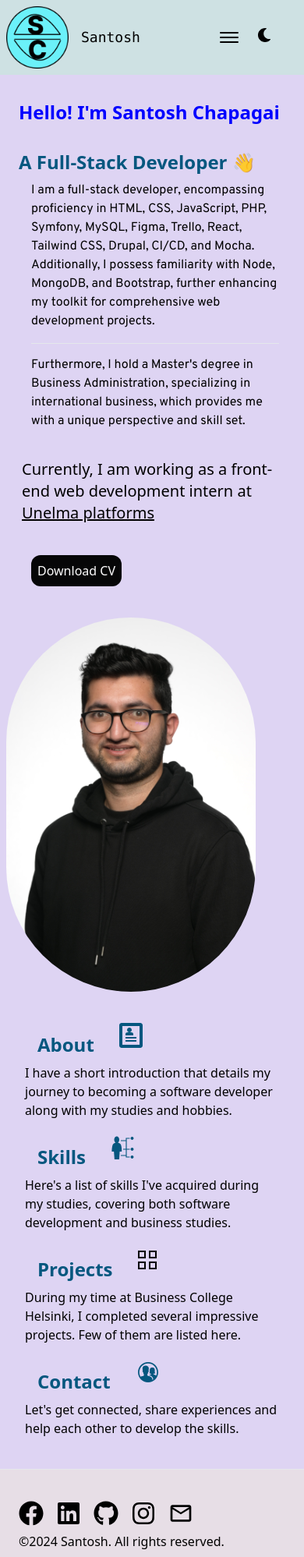
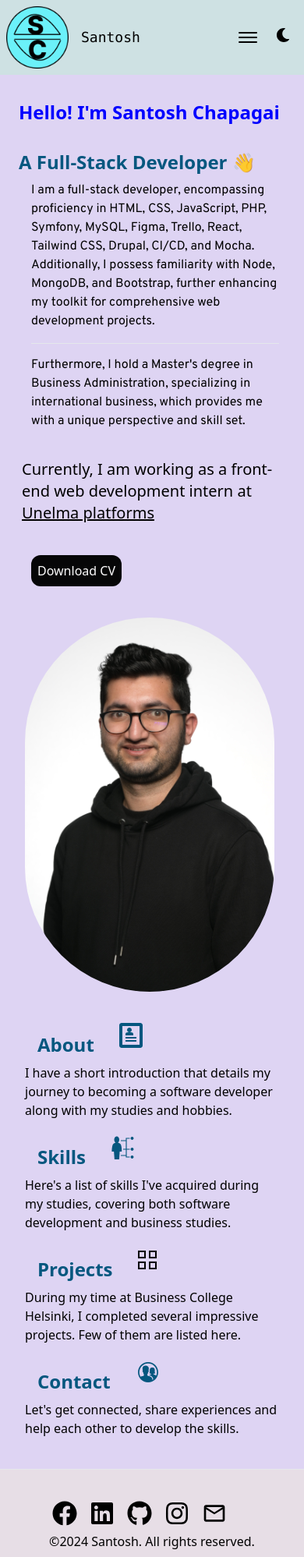
Before and after one commit to SantoshChapagai/My-Portfolio, a Next.js app: page / in a window 390 px wide. Shown: the top 1997 px of the page at 78% size. Built offline with nearby package versions, Linux system fonts and the light colour scheme.

Commit message:
fix the issues of portfolio

```diff
--- a/app/about/page.tsx
+++ b/app/about/page.tsx
@@ -6,7 +6,6 @@ import TypographyH3 from '@/components/typography/h3';
 import { IoBookSharp } from "react-icons/io5";
 import { FaPlaneDeparture } from "react-icons/fa";
 import { PiTelevisionSimpleBold } from "react-icons/pi";
-import TypographyH1 from '@/components/typography/h1';
 
 
 const About = () => {
@@ -28,7 +27,7 @@ const About = () => {
       </div>
       <div className='flex flex-col lg:grid grid-cols-3'>
         <div className='text-heading3 flex flex-col items-center'>
-          <div className='flex space-x-2 mb-4'>
+          <div className='flex space-x-2 my-4'>
           <TypographyH3>Study</TypographyH3>
           <span className='animate-round'><IoBookSharp size={28}/></span>
           </div>
@@ -37,7 +36,7 @@ const About = () => {
           </div>
         </div>
         <div className='text-heading3 flex flex-col items-center'>
-          <div className='flex space-x-2 mb-4'>
+          <div className='flex space-x-2 my-4'>
           <TypographyH3>Travel</TypographyH3>
           <span className='animate-round'><FaPlaneDeparture size={28}/></span>
           </div>
@@ -46,7 +45,7 @@ const About = () => {
           </div>
         </div>
         <div className='text-heading3 flex flex-col items-center'>
-          <div className='flex space-x-2 mb-4'>
+          <div className='flex space-x-2 my-4'>
           <TypographyH3>Watch sports</TypographyH3>
           <span className='animate-round'><PiTelevisionSimpleBold size={28}/></span>
           </div>
--- a/app/page.tsx
+++ b/app/page.tsx
@@ -34,7 +34,7 @@ export default function Home() {
       <button className='mt-5 sm:text-center bg-primary mx-8 text-primary-foreground p-2 rounded-xl transition duration-1000 ease-out animate-pulse'>Download CV</button>
         </div>
         <div className='lg:bg-card  rounded-tl-full w-96 mt-10'>
-         <Image src="/images/santosh.jpeg" alt="santosh" width={768} height={512} className="object-contain rounded-full w-80 mb-5 ml-2"/>
+         <Image src="/images/santosh.jpeg" alt="santosh" width={768} height={512} className="object-contain rounded-full w-80 mb-5 ml-8 md:ml-2"/>
          </div>
          </div>
 
--- a/components/Footer.tsx
+++ b/components/Footer.tsx
@@ -12,7 +12,7 @@ const Footer = () => {
   const date= new Date();
   const year = date.getFullYear();
   return (
-    <div className='flex lg:flex-row-reverse  justify-between items-center flex-wrap border-t border-gray-200 px-6 py-10 bg-footer text-footer-foreground'>
+    <div className='flex lg:flex-row-reverse justify-center md:justify-between items-center flex-wrap border-t border-gray-200 px-6 py-10 bg-footer text-footer-foreground'>
       <div className='flex space-x-4 mr-8  lg:mr-16 mb-2'>
         <Link href="https://www.facebook.com/santosh.chapagai.56" target="_blank">
           <FaFacebook size={32} />
--- a/components/Navbar.tsx
+++ b/components/Navbar.tsx
@@ -1,5 +1,5 @@
 "use client"
-import React, { useState, useEffect } from 'react';
+import React, { useState, useEffect, useRef } from 'react';
 import Link from 'next/link';
 import ThemeToggle from './ThemeToggle';
 import { IoMenuOutline } from 'react-icons/io5';
@@ -14,6 +14,7 @@ const lemon = Lemon({
 const Navbar = () => {
   const [showMobileMenu, setShowMobileMenu] = useState(false);
   const [isSmallScreen, setIsSmallScreen] = useState(false);
+  const menuRef = useRef<HTMLDivElement>(null);
 
   const toggleMobileMenu = () => {
     setShowMobileMenu(!showMobileMenu);
@@ -28,6 +29,19 @@ const Navbar = () => {
     window.addEventListener('resize', handleResize);
     return () => {
       window.removeEventListener('resize', handleResize);
+    };
+  }, []);
+
+  useEffect(() => {
+    const handler = (event: MouseEvent) => {
+      if (!menuRef.current?.contains(event.target as Node)) {
+        setShowMobileMenu(false);
+      }
+    };
+    document.addEventListener("mousedown", handler);
+
+    return () => {
+      document.removeEventListener("mousedown", handler);
     };
   }, []);
 
@@ -47,7 +61,7 @@ const Navbar = () => {
           </button>
         )}
 
-        <div className={`${showMobileMenu ? 'block' : 'hidden'} absolute top-24 left-0 right-0 bg-white dark:bg-gray-800`}>
+        <div className={`${showMobileMenu ? 'block' : 'hidden'} absolute top-24 left-0 right-0 bg-white dark:bg-gray-800`} ref={menuRef}>
           <div className='flex flex-col items-center'>
             <Link href='/'>Home</Link>
             <Link href='/about' passHref={true} legacyBehavior>
--- a/components/ThemeToggle.tsx
+++ b/components/ThemeToggle.tsx
@@ -22,7 +22,7 @@ const ThemeToggle = () => {
    }
   }, [darkMode])
   return (
-    <div className='relative w-16 h-8 flex items-center cursor-pointer rounded-full p-1' onClick={() => setDarkMode(!darkMode)}>
+    <div className='relative h-8 flex items-center cursor-pointer rounded-full p-1 mr-2' onClick={() => setDarkMode(!darkMode)}>
     {darkMode ? (
       <BsSunFill className="text-white" size={18} />
     ) : (
--- a/components/TopButton.tsx
+++ b/components/TopButton.tsx
@@ -34,7 +34,7 @@ const TopButton = () => {
   return (
     <div
       className={`${
-        showButton ? 'fixed bottom-8 right-10 transition-transform duration-300' : '-right-full'
+        showButton ? 'fixed bottom-8 right-2 md:right-10 transition-transform duration-300' : '-right-full'
       }`}
     >
       {showButton && (
```
